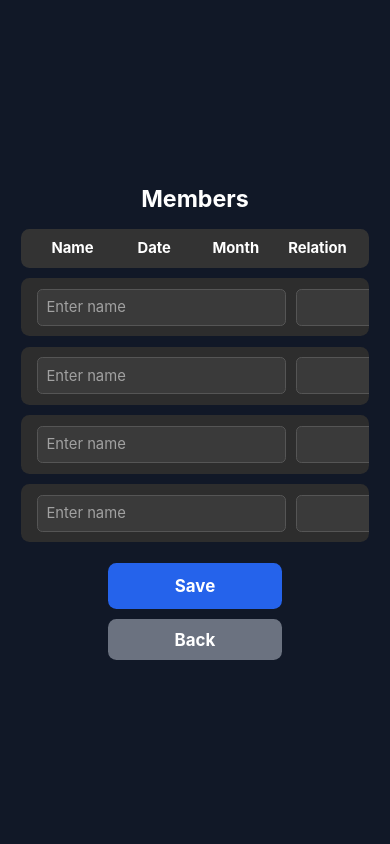
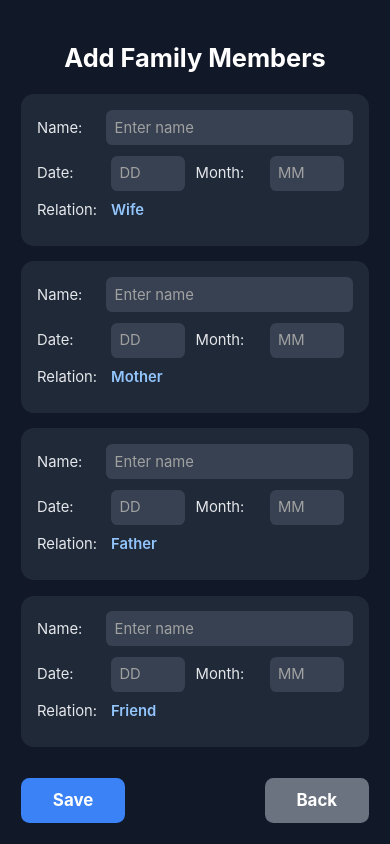
Before and after one commit to SaketPoddar/Milestone, a React Native app: screen /Members in a window 390 px wide. Built offline with nearby package versions, Linux system fonts and the light colour scheme.

Commit message:
changed MembersScreen text

```diff
--- a/src/screens/ MembersScreen.js
+++ b/src/screens/ MembersScreen.js
@@ -1,5 +1,5 @@
 import React, { useState } from 'react';
-import { View, Text, TextInput, TouchableOpacity, FlatList, StyleSheet } from 'react-native';
+import { View, Text, TextInput, TouchableOpacity, FlatList, StyleSheet, ScrollView } from 'react-native';
 import { useNavigation } from '@react-navigation/native';
 import { moderateScale } from 'react-native-size-matters';
 
@@ -13,69 +13,70 @@ const MembersScreen = () => {
     { id: '4', name: '', date: '', month: '', relation: 'Friend' },
   ]);
 
+  const handleChange = (index, field, value) => {
+    const updatedMembers = [...members];
+    updatedMembers[index][field] = value;
+    setMembers(updatedMembers);
+  };
+
   const renderItem = ({ item, index }) => (
-        <View style={styles.row}>
+    <View style={styles.card}>
+      <View style={styles.cardRow}>
+        <Text style={styles.label}>Name:</Text>
         <TextInput
           style={styles.input}
           placeholder="Enter name"
           placeholderTextColor="#A1A1A1"
           value={item.name}
-                onChangeText={(text) => {
-                    const newMembers = [...members];
-                    newMembers[index].name = text;
-                    setMembers(newMembers);
-                }}
+          onChangeText={(text) => handleChange(index, 'name', text)}
         />
+      </View>
+      <View style={styles.cardRow}>
+        <Text style={styles.label}>Date:</Text>
         <TextInput
           style={styles.inputSmall}
+          placeholder="DD"
+          placeholderTextColor="#A1A1A1"
+          keyboardType="numeric"
           value={item.date}
-                placeholderTextColor="#A1A1A1"
-                onChangeText={(text) => {
-                    const newMembers = [...members];
-                    newMembers[index].date = text;
-                    setMembers(newMembers);
-                }}
+          onChangeText={(text) => handleChange(index, 'date', text)}
         />
+        <Text style={[styles.label, { marginLeft: moderateScale(10) }]}>Month:</Text>
         <TextInput
           style={styles.inputSmall}
+          placeholder="MM"
+          placeholderTextColor="#A1A1A1"
+          keyboardType="numeric"
           value={item.month}
-                placeholderTextColor="#A1A1A1"
-                onChangeText={(text) => {
-                    const newMembers = [...members];
-                    newMembers[index].month = text;
-                    setMembers(newMembers);
-                }}
+          onChangeText={(text) => handleChange(index, 'month', text)}
         />
+      </View>
+      <View style={styles.cardRow}>
+        <Text style={styles.label}>Relation:</Text>
         <Text style={styles.relation}>{item.relation}</Text>
+      </View>
     </View>
   );
 
   return (
     <View style={styles.container}>
-            <Text style={styles.title}>Members</Text>
-
-            {/* Header Row */}
-            <View style={styles.headerRow}>
-                <Text style={styles.headerText}>Name</Text>
-                <Text style={styles.headerText}>Date</Text>
-                <Text style={styles.headerText}>Month</Text>
-                <Text style={styles.headerText}>Relation</Text>
-            </View>
-
-            <View style={{ width: '100%' }}>
+      <Text style={styles.title}>Add Family Members</Text>
       <FlatList
         data={members}
         keyExtractor={(item) => item.id}
         renderItem={renderItem}
+        contentContainerStyle={{ paddingBottom: moderateScale(80) }}
+        showsVerticalScrollIndicator={false}
       />
-            </View>
 
-            <TouchableOpacity style={styles.button}>
+      <View style={styles.footer}>
+        <TouchableOpacity style={styles.saveButton}>
           <Text style={styles.buttonText}>Save</Text>
         </TouchableOpacity>
         <TouchableOpacity style={styles.backButton} onPress={() => navigation.goBack()}>
           <Text style={styles.buttonText}>Back</Text>
         </TouchableOpacity>
+      </View>
     </View>
   );
 };
@@ -84,89 +85,78 @@ const styles = StyleSheet.create({
   container: {
     flex: 1,
     backgroundColor: '#111827',
-        padding: moderateScale(20),
-        justifyContent: 'center',
-        alignItems: 'center',
+    paddingHorizontal: moderateScale(20),
+    paddingTop: moderateScale(40),
   },
   title: {
-        fontSize: moderateScale(22),
+    fontSize: moderateScale(24),
     fontWeight: 'bold',
+    color: 'white',
+    marginBottom: moderateScale(20),
+    textAlign: 'center',
+  },
+  card: {
+    backgroundColor: '#1F2937',
+    borderRadius: moderateScale(12),
+    padding: moderateScale(15),
     marginBottom: moderateScale(15),
-        textAlign: 'center',
-        color: 'white',
   },
-    headerRow: {
+  cardRow: {
     flexDirection: 'row',
-        width: '100%',
-        padding: moderateScale(10),
-        backgroundColor: '#333',
-        borderRadius: moderateScale(8),
+    alignItems: 'center',
     marginBottom: moderateScale(10),
   },
-    headerText: {
-        flex: 1,
-        fontWeight: 'bold',
-        textAlign: 'center',
-        color: 'white',
+  label: {
+    color: '#E5E7EB',
     fontSize: moderateScale(14),
-    },
-    row: {
-        flexDirection: 'row',
-        backgroundColor: '#2D2D2D',
-        padding: moderateScale(10),
-        borderRadius: moderateScale(8),
-        marginBottom: moderateScale(10),
-        alignItems: 'center',
-        width: '100%',
+    width: moderateScale(70),
   },
   input: {
     flex: 1,
-        borderWidth: 1,
-        borderColor: '#555',
+    backgroundColor: '#374151',
+    borderRadius: moderateScale(6),
     padding: moderateScale(8),
-        borderRadius: moderateScale(5),
-        marginHorizontal: moderateScale(5),
-        backgroundColor: '#3A3A3A',
     color: 'white',
     fontSize: moderateScale(14),
   },
   inputSmall: {
-        borderWidth: 1,
-        borderColor: '#555',
+    width: moderateScale(70),
+    backgroundColor: '#374151',
+    borderRadius: moderateScale(6),
     padding: moderateScale(8),
-        borderRadius: moderateScale(5),
-        marginHorizontal: moderateScale(5),
-        backgroundColor: '#3A3A3A',
     color: 'white',
-        width: moderateScale(80),
     fontSize: moderateScale(14),
   },
   relation: {
-        width: moderateScale(80),
-        textAlign: 'center',
-        color: 'white',
+    color: '#93C5FD',
     fontSize: moderateScale(14),
+    fontWeight: '600',
   },
-    button: {
-        backgroundColor: '#2563EB',
-        padding: moderateScale(12),
+  footer: {
+    position: 'absolute',
+    bottom: moderateScale(20),
+    left: moderateScale(20),
+    right: moderateScale(20),
+    flexDirection: 'row',
+    justifyContent: 'space-between',
+  },
+  saveButton: {
+    backgroundColor: '#3B82F6',
+    paddingVertical: moderateScale(12),
+    paddingHorizontal: moderateScale(30),
     borderRadius: moderateScale(8),
-        alignItems: 'center',
-        marginTop: moderateScale(10),
-        width: '50%',
+  },
+  backButton: {
+    backgroundColor: '#6B7280',
+    paddingVertical: moderateScale(12),
+    paddingHorizontal: moderateScale(30),
+    borderRadius: moderateScale(8),
   },
   buttonText: {
     color: 'white',
     fontSize: moderateScale(16),
     fontWeight: 'bold',
-    },
-    backButton: {
-        marginTop: moderateScale(10),
-        padding: moderateScale(10),
-        backgroundColor: '#6B7280',
-        borderRadius: moderateScale(8),
-        alignItems: 'center',
-        width: '50%',
+    textAlign: 'center',
   },
 });
 
```
Lines whose indentation alone changed are shown as unchanged.
